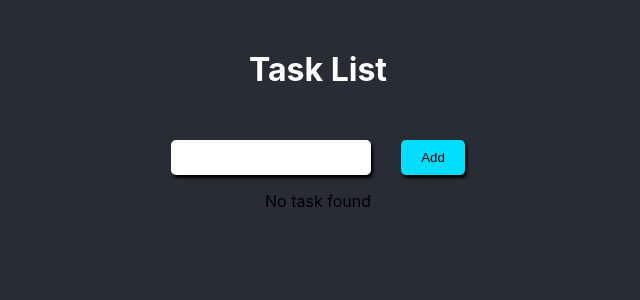
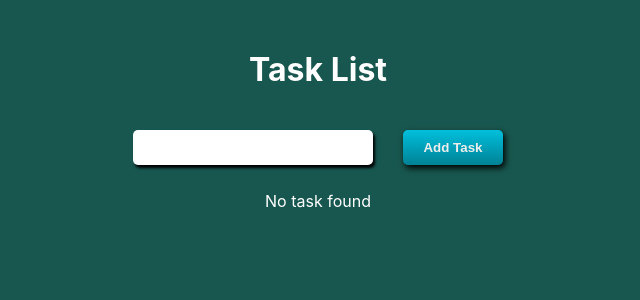
Before and after one commit to aryansharma15/todo-app, a React (Create React App) app: page / in a window 1280 px wide. Shown: the top 300 px of the page, without its empty margins (322-962 px from the left). Built offline with nearby package versions, Linux system fonts and the light colour scheme.

Commit message:
updated css

```diff
--- a/src/App.css
+++ b/src/App.css
@@ -8,42 +8,67 @@ h1{
 }
 
 body{
-  background-color: #282c34;
+  background-color: #18574f;
 }
 
 .input{
-  margin-top: 30px;
+  margin-top: 20px;
+  margin-bottom: 10px;
   margin-right: 30px;
   border-radius: 5px;
   padding: 10px 10px;
-  width: 180px;
+  width: 220px;
   box-shadow: 2px 3px 3px;
   border: 0px solid;
 }
 
+button{
+  cursor: pointer;
+}
+
 .add-btn{
   padding: 10px 20px;
-  background-color: #00ddff;
+  background: linear-gradient(#00bfdc, #008295);
   border: 0px;
   border-radius: 5px;
-  box-shadow: 2px 3px 3px;
-  pointer-events: auto;
+  box-shadow: 2px 3px 6px #000000;
+  font-weight: 600;
+
+  color: #eeeeee;
+  transition: background 3s;
+
 }
 
-.add-btn:click{
-  box-shadow: 0px 0px 0px;
+.add-btn:hover{
+  transition: 100ms ease-in-out;
+  background: linear-gradient(-45deg, #008295, #00bfdc);
+}
+
+.add-btn:active{
+
+  transition: ease-in-out;
+  /* box-shadow: -1px -1px 10px; */
+  box-shadow: none;
+
+}
+
+.empty>p{
+  color: #FFFFFF;
 }
 
 .task{
-  display: flex;
-  margin-top: 60px;
-  margin-left: 500px;
+  /* display: flex;
+  justify-content: space-evenly; */
 }
 
 .task>li{
   color: #FFFFFF;
   list-style: none;
-  margin-right: 100px;
+  margin-top: 20px;
+}
+
+.delete-btn{
+  margin-bottom: 20px;
 }
 
 
--- a/src/todo.js
+++ b/src/todo.js
@@ -23,7 +23,7 @@ function Todo() {
   return (
     <div>
         <input type="text" value={task} className="input" onChange={handleChange}/>
-        <button className="add-btn" onClick={addTodo}>Add</button>
+        <button className="add-btn" onClick={addTodo}>Add Task</button>
 
         {tasks?.length > 0 ? (
         <ul className='list-display'>
```
